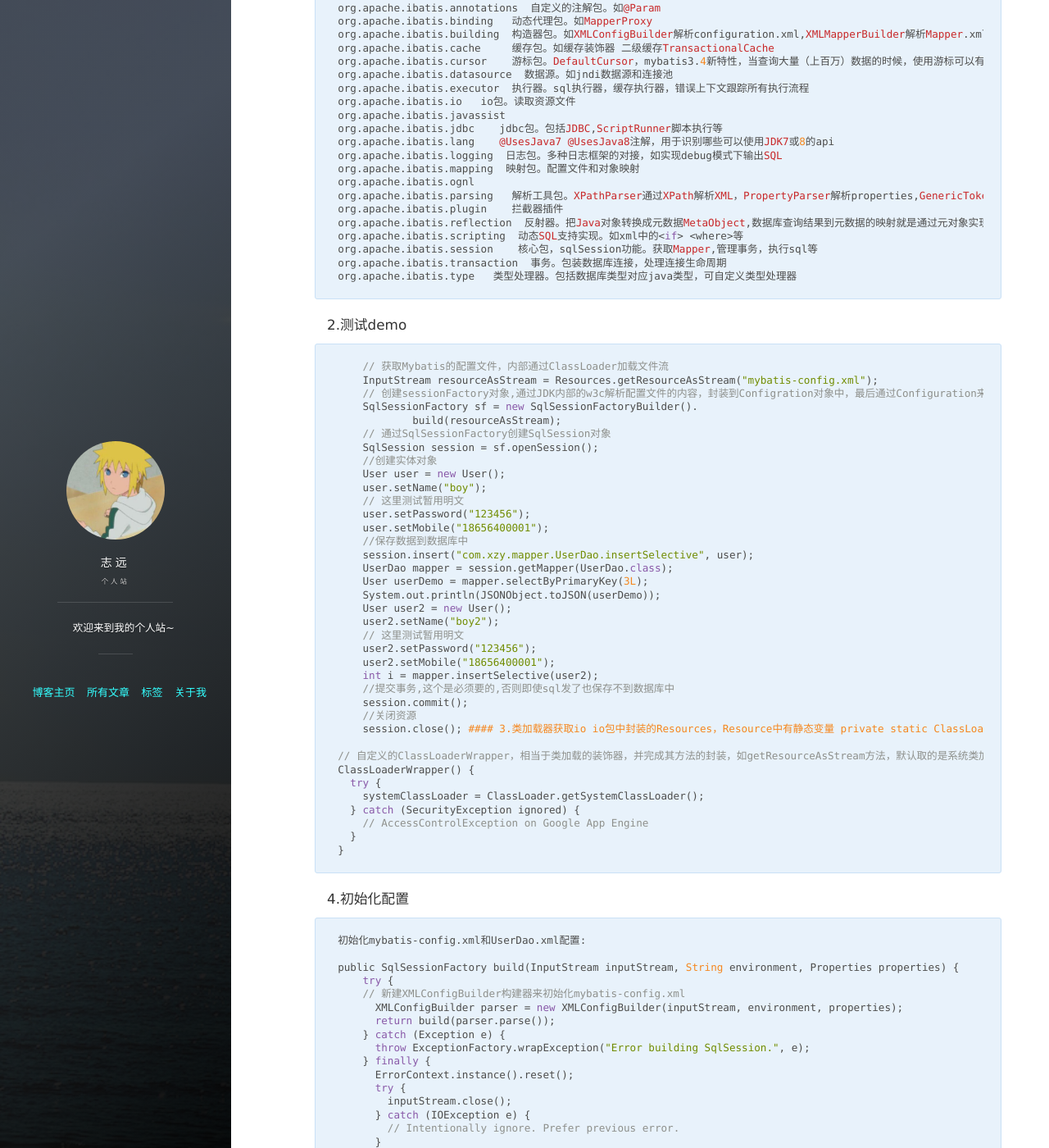
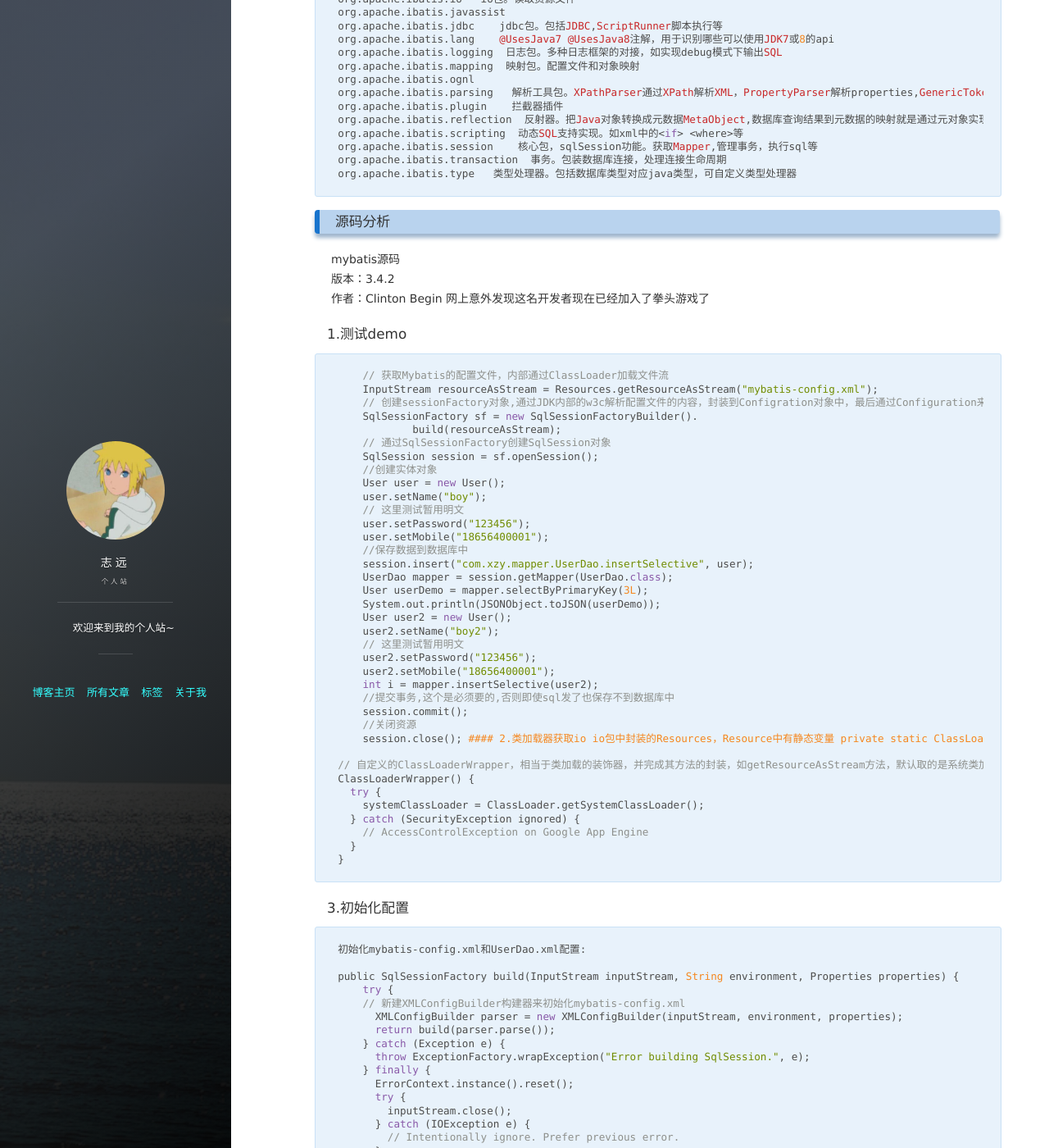
Before and after one commit to blueskyxzy/blueskyxzy.github.io, a Jekyll site: the page built from _posts/2020-01-01-mybatiscode.md, in a window 1280 px wide and 1400 px high, scrolled down 1813 px. Shown: the whole window at 82% size. Built offline with Jekyll 4.4.1, drawn with Linux system fonts in a browser that asks for light colours; nearby versions of some CDN libraries; comment, search, counter and statistics services are not loaded; some of the changed text lies outside the part shown.

Commit message:
add mybatis

```diff
--- a/_posts/2020-01-01-mybatiscode.md
+++ b/_posts/2020-01-01-mybatiscode.md
@@ -60,7 +55,12 @@ mybatis源码
     org.apache.ibatis.transaction  事务。包装数据库连接，处理连接生命周期
     org.apache.ibatis.type   类型处理器。包括数据库类型对应java类型，可自定义类型处理器
 
-#### 2.测试demo
+### 源码分析
+mybatis源码
+版本：3.4.2
+作者：Clinton Begin  网上意外发现这名开发者现在已经加入了拳头游戏了
+
+#### 1.测试demo
 
         // 获取Mybatis的配置文件，内部通过ClassLoader加载文件流
         InputStream resourceAsStream = Resources.getResourceAsStream("mybatis-config.xml");
@@ -90,7 +90,7 @@ mybatis源码
         session.commit();
         //关闭资源
         session.close();
-#### 3.类加载器获取io
+#### 2.类加载器获取io
 io包中封装的Resources，Resource中有静态变量 private static ClassLoaderWrapper classLoaderWrapper = new ClassLoaderWrapper();
 
     // 自定义的ClassLoaderWrapper，相当于类加载的装饰器，并完成其方法的封装，如getResourceAsStream方法，默认取的是系统类加载器
@@ -102,7 +102,7 @@ io包中封装的Resources，Resource中有静态变量 private static ClassLoad
       }
     }
 
-#### 4.初始化配置
+#### 3.初始化配置
     初始化mybatis-config.xml和UserDao.xml配置:
 
     public SqlSessionFactory build(InputStream inputStream, String environment, Properties properties) {
@@ -810,3 +810,6 @@ io包中封装的Resources，Resource中有静态变量 private static ClassLoad
 
 ### 用到的设计模式
 单例模式，工厂模式，创建者模式，装饰器模式，代理模式，模板方法模式，策略模式
+
+设计模式的使用使代码更加规范，扩展性更强。
+学习其他框架源码也更加得心应手，以后也更容易看懂大佬写的代码，实现从 看懂 -> 自己会写 ->创新 这个成为大佬的过程
```
Also changed, not shown: other parts of _posts/2020-01-01-mybatiscode.md (+3 -8 lines).
